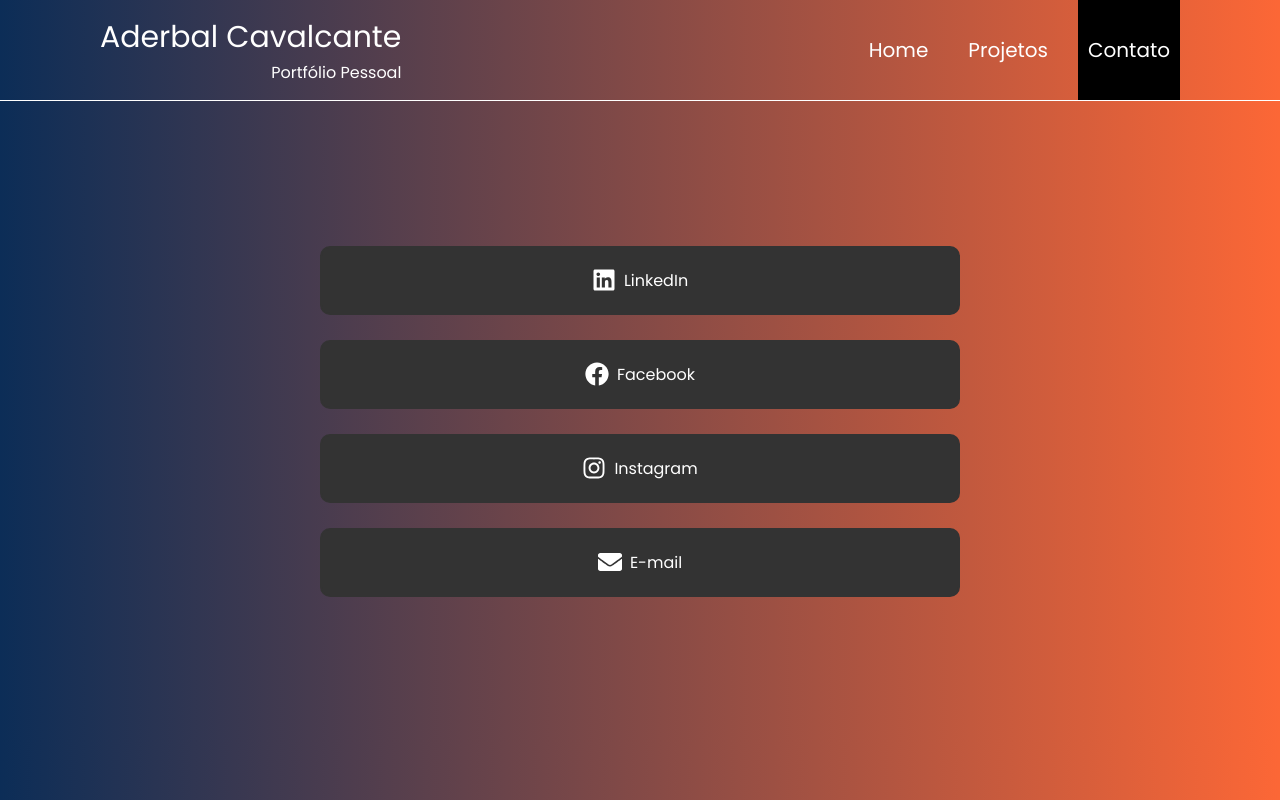
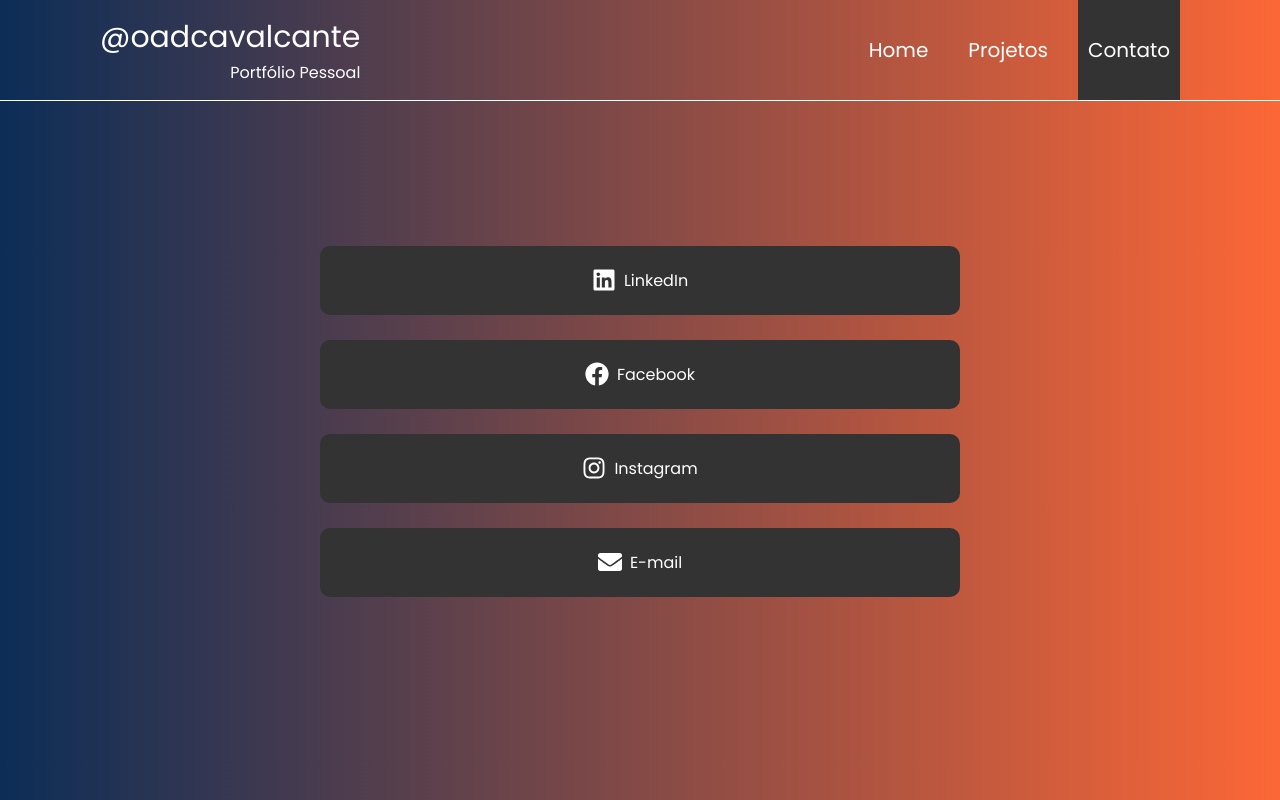
Before and after one commit to oadcavalcante/portfolio-adcavalcant-next, a Next.js app: page /contact in a window 1280 px wide. Built offline with nearby package versions, Linux system fonts and the light colour scheme.

Commit message:
:sparkles: feat: Ajustes nos estilos.

```diff
--- a/components/Header/index.jsx
+++ b/components/Header/index.jsx
@@ -18,7 +18,7 @@
     <Container>
       <Content>
         <ContentTitle>
-          <Title>Aderbal Cavalcante</Title>
+          <Title>@oadcavalcante</Title>
           <SubTitle>Portfólio Pessoal</SubTitle>
         </ContentTitle>
         <Menu>
--- a/components/Header/style.js
+++ b/components/Header/style.js
@@ -62,7 +62,7 @@
   color: white;
 
   &.active {
-    background-color: black;
+    background-color: #333;
   }
 
   @media (min-width: 560px) {
--- a/src/pages/contact/index.jsx
+++ b/src/pages/contact/index.jsx
@@ -3,7 +3,7 @@
 import { FaLinkedin, FaFacebook, FaInstagram, FaEnvelope } from "react-icons/fa";
 
 const contactInfo = [
-  { Icon: FaLinkedin, Link: "https://www.linkedin.com/in/adcavalcant", Nome: "LinkedIn" },
+  { Icon: FaLinkedin, Link: "https://www.linkedin.com/in/oadcavalcante", Nome: "LinkedIn" },
   { Icon: FaFacebook, Link: "https://www.facebook.com/adcavalcant", Nome: "Facebook" },
   { Icon: FaInstagram, Link: "https://www.instagram.com/oadcavalcante/", Nome: "Instagram" },
   { Icon: FaEnvelope, Link: "mailto:aderc19@gmail.com", Nome: "E-mail" },
--- a/styles/globals.css
+++ b/styles/globals.css
@@ -11,6 +11,9 @@
   background: linear-gradient(to right, #0c2d57, #fc6736);
   color: white;
   text-align: -webkit-center;
+  height: 100vh;
+  margin: 0;
+  overflow-y: hidden;
 }
 
 a,
```
Also changed, not shown: styles/indexStyle.js (+16 -0 lines).
